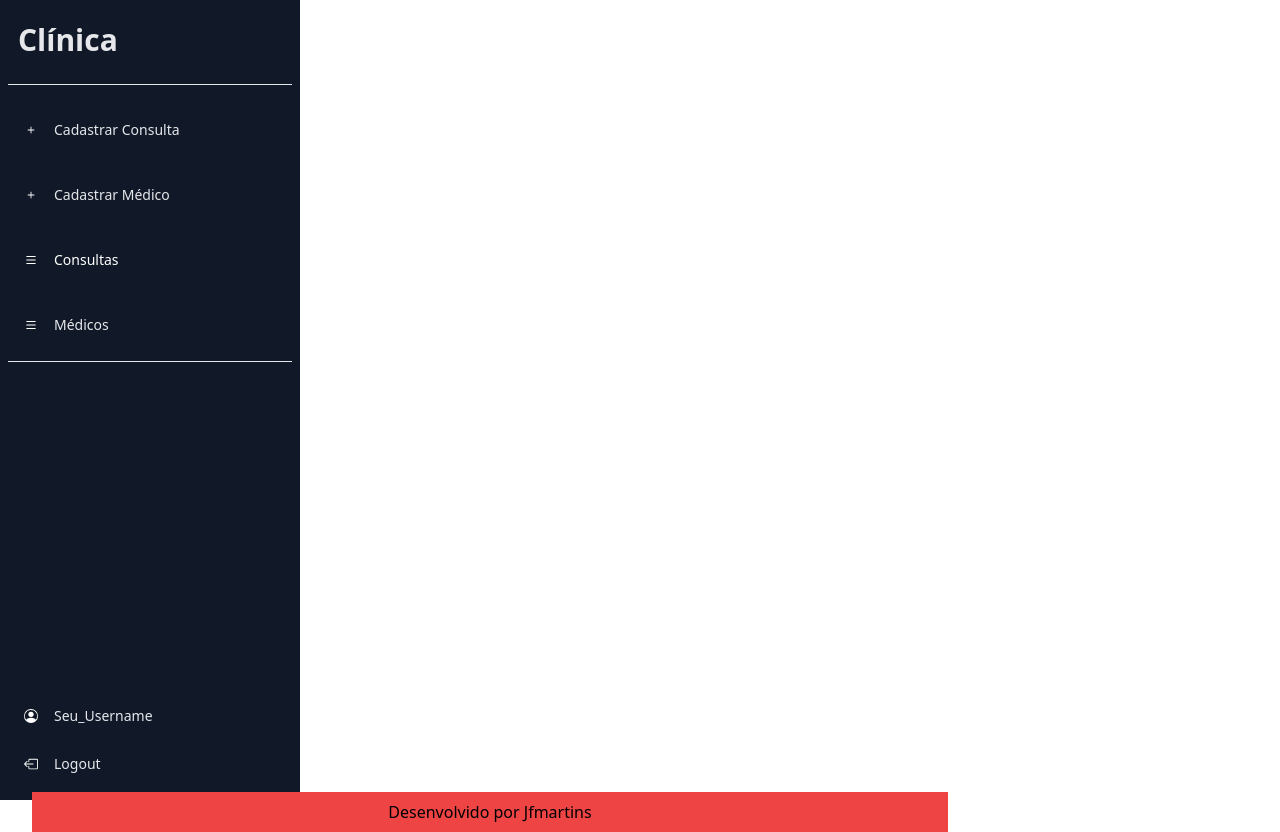
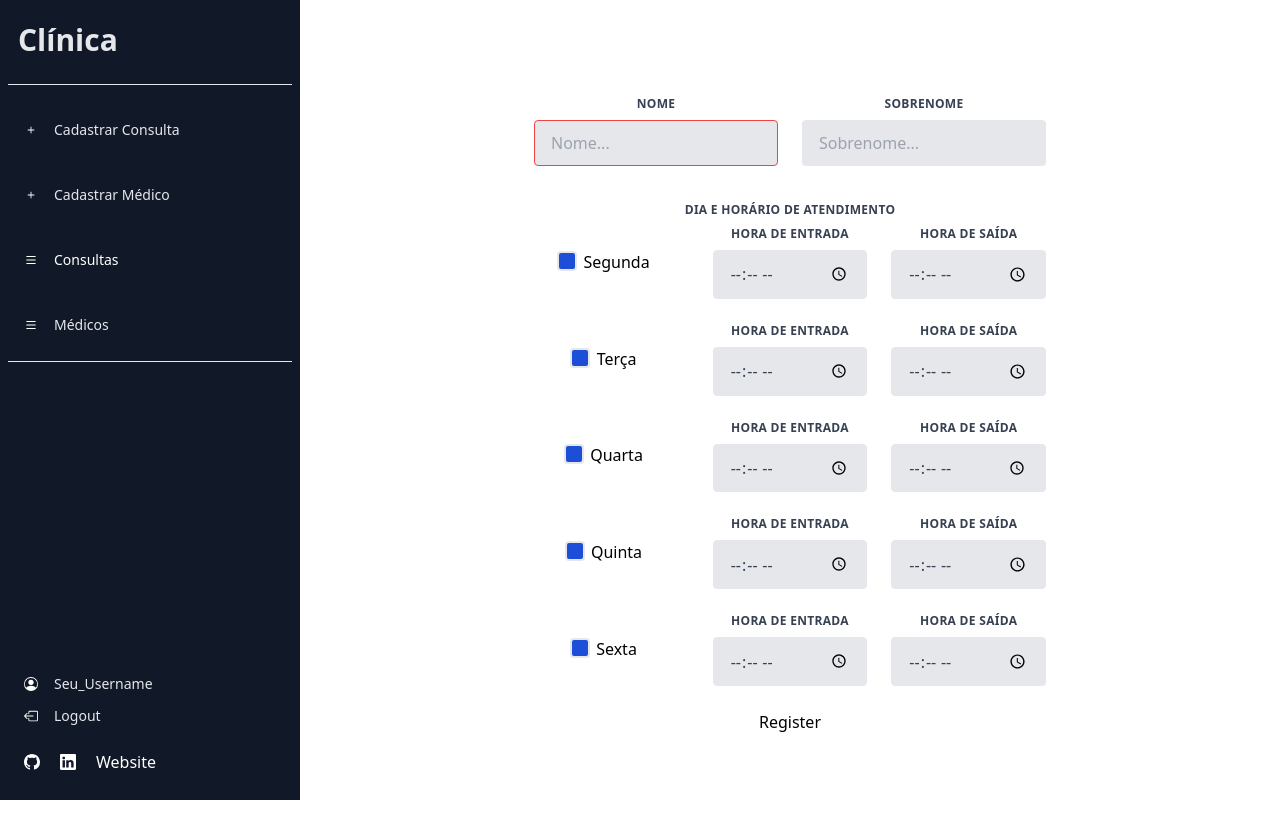
Before and after one commit to jfmartinsvred1/Clinica, a React (Vite) app: page / in a window 1280 px wide. Built offline with nearby package versions, Linux system fonts and the light colour scheme.

Commit message:
register doctor

```diff
--- a/index.html
+++ b/index.html
@@ -6,7 +6,7 @@
     <meta name="viewport" content="width=device-width, initial-scale=1.0" />
     <title>Agendamento De Consultas</title>
   </head>
-  <body class="bg-sky-700 font-[Poppins]">
+  <body class="bg-gradient-to-r from-cyan-400 to-blue-500 h-[100%]">
     <div id="root"></div>
     <script type="module" src="/src/main.tsx"></script>
   </body>
--- a/src/App.tsx
+++ b/src/App.tsx
@@ -3,30 +3,33 @@ import './App.css'
 import SideBar from './components/sidebar'
 import { useState } from 'react'
 import Footer from './components/footer';
+import RegisterDoctor, { Doctor } from './components/registerDoctor';
 
 function App() {
   const [valueLeftSidebar, setValueLeftSideBar] = useState("left-[-300px]");
-  const [valueClassMain, setValueClassMain] = useState("")
   function openSidebar() {
     setValueLeftSideBar("")
-    setValueClassMain("left-[300px] ")
   }
   function closeSideBar() {
     setValueLeftSideBar("left-[-300px]")
-    setValueClassMain("")
   }
+
+  const [doctors, setDoctors] = useState<Doctor[]>(
+    []
+  )
 
   return (
     <>
       <span className='absolute text-white text-4xl top-5 left-4 cursor-pointer' onClick={() => openSidebar()}>
         <FilterLeft className='px-2 bg-gray-900 rounded-md' />
       </span>
+      <div className={`bg-transparent relative top-[64px] md h-[calc(100vh-64px)] lg:left-[300px] lg:w-[calc(100%-300px)] sm:w-[100%] sm:left-[0px]`}>
+        <RegisterDoctor setDoctors={setDoctors} doctors={doctors as Doctor[]} />
+      </div>
       <SideBar valueLeftSideBar={valueLeftSidebar} closeSideBar={closeSideBar} />
-      <div className={`relative top-[64px] h-[calc(100vh-64px)] lg:w-[calc(100%-300px)] ${valueClassMain===""?"w-100%":"w-[calc(100%-300px)]"} w-full ${valueClassMain}`}>
-        <Footer valueClassMain={valueClassMain} />
-      </div>
+    </>
 
-    </>
+
   )
 }
 
--- a/src/components/footer/index.tsx
+++ b/src/components/footer/index.tsx
@@ -1,12 +1,17 @@
+import { Github, Linkedin } from "react-bootstrap-icons";
+
 type FooterProps = {
-    valueClassMain: string;
 };
 
-const Footer = ({ valueClassMain }: FooterProps) => {
+const Footer = ({  }: FooterProps) => {
     return (
-        <div className={`absolute bg-red-500 w-full flex justify-center items-center bottom-0 h-10`}>
-            <h1>
-                Desenvolvido por <a target="_blank" rel="noopener noreferrer" href="https://jfmartins.vercel.app/">Jfmartins</a>
+        <div className={`absolute bg-slate-500 w-full flex flex-col justify-center items-center bottom-0 h-16`}>
+            <div className="flex gap-5">
+                <Github className="hover:scale-125 hover:cursor-pointer" href="https://github.com/jfmartinsvred1" target="_blank"/>
+                <Linkedin className="hover:scale-125 hover:cursor-pointer" href="https://www.linkedin.com/in/jfmartinss21/" target="_blank"/>
+            </div>
+            <h1 className="text-white">
+                <a target="_blank" rel="noopener noreferrer" href="https://jfmartins.vercel.app/">Ir para o meu site</a>
             </h1>
         </div>
     );
--- /dev/null
+++ b/src/components/registerDoctor/index.tsx
@@ -0,0 +1,152 @@
+import { useState } from "react";
+
+export type Doctor = {
+    name: string;
+    lastName: string;
+    openingDaysAndTimes: {
+        day: string;
+        startTime: string;
+        endTime: string;
+    }[];
+};
+type RegisterDoctorProps={
+    setDoctors:(d:Doctor[])=>void,
+    doctors:Doctor[]
+}
+
+const RegisterDoctor = ({setDoctors,doctors}:RegisterDoctorProps) => {
+    const days = ["Segunda", "Terça", "Quarta", "Quinta", "Sexta"];
+    const [newDoctor, setNewDoctor] = useState<Doctor>({
+        name: "",
+        lastName: "",
+        openingDaysAndTimes: days.map(day => ({
+            day,
+            startTime: "",
+            endTime: ""
+        }))
+    });
+
+    const handleTimeChange = (day: string, type: "startTime" | "endTime", value: string) => {
+        setNewDoctor(prevState => ({
+            ...prevState,
+            openingDaysAndTimes: prevState.openingDaysAndTimes.map(item =>
+                item.day === day ? { ...item, [type]: value } : item
+            )
+        }));
+    };
+
+    const handleCheckboxChange = (day: string, isChecked: boolean) => {
+        if (!isChecked) {
+            setNewDoctor(prevState => ({
+                ...prevState,
+                openingDaysAndTimes: prevState.openingDaysAndTimes.filter(item => item.day !== day)
+            }));
+        } else {
+            setNewDoctor(prevState => ({
+                ...prevState,
+                openingDaysAndTimes: [
+                    ...prevState.openingDaysAndTimes,
+                    { day, startTime: "", endTime: "" }
+                ]
+            }));
+        }
+    };
+
+    return (
+        <div className="flex justify-center items-center">
+            <form className="w-full max-w-lg">
+                <div className="flex flex-wrap -mx-3 mb-6">
+                    <div className="w-full md:w-1/2 px-3 mb-6 md:mb-0">
+                        <label className="block uppercase tracking-wide text-gray-700 text-xs font-bold mb-2">
+                            Nome
+                        </label>
+                        <input
+                            className="appearance-none block w-full bg-gray-200 text-gray-700 border border-red-500 rounded py-3 px-4 mb-3 leading-tight focus:outline-none focus:bg-white"
+                            onChange={(e) => setNewDoctor({ ...newDoctor, name: e.target.value })}
+                            value={newDoctor.name}
+                            type="text"
+                            placeholder="Nome..."
+                        />
+                    </div>
+                    <div className="w-full md:w-1/2 px-3">
+                        <label className="block uppercase tracking-wide text-gray-700 text-xs font-bold mb-2">
+                            Sobrenome
+                        </label>
+                        <input
+                            className="appearance-none block w-full bg-gray-200 text-gray-700 border border-gray-200 rounded py-3 px-4 leading-tight focus:outline-none focus:bg-white"
+                            onChange={(e) => setNewDoctor({ ...newDoctor, lastName: e.target.value })}
+                            value={newDoctor.lastName}
+                            type="text"
+                            placeholder="Sobrenome..."
+                        />
+                    </div>
+                </div>
+                <label className="block uppercase tracking-wide text-gray-700 text-xs font-bold mb-2">
+                            Dia e horário de atendimento
+                </label>
+                {days.map((d, index) => {
+                    const dayData = newDoctor.openingDaysAndTimes.find(item => item.day === d);
+
+                    return (
+                        <div key={index} className="flex flex-wrap -mx-3 mb-6 items-center">
+                            <div className="fw-full md:w-1/3 px-3 mb-6 md:mb-0">
+                                <div className="mb-[0.125rem] me-4 inline-block min-h-[1.5rem] ps-[1.5rem]">
+                                    <input
+                                        className="relative float-left -ms-[1.5rem] me-1 mt-0.5 h-5 w-5 appearance-none rounded border-2 border-solid border-secondary-500 checked:bg-blue-700 hover:cursor-pointer"
+                                        type="checkbox"
+                                        name={d}
+                                        onChange={(e) => handleCheckboxChange(d, e.target.checked)}
+                                        checked={!!dayData}
+                                    />
+                                    <label className="mt-px inline-block ps-[0.15rem] hover:cursor-pointer">
+                                        {d}
+                                    </label>
+                                </div>
+                            </div>
+                            {dayData && (
+                                <>
+                                    <div className="w-full md:w-1/3 px-3 mb-6 md:mb-0">
+                                        <label className="block uppercase tracking-wide text-gray-700 text-xs font-bold mb-2">
+                                            Hora de entrada
+                                        </label>
+                                        <input
+                                            type="time"
+                                            name={"time" + d}
+                                            className="appearance-none block w-full bg-gray-200 text-gray-700 border border-gray-200 rounded py-3 px-4 leading-tight focus:outline-none focus:bg-white focus:border-gray-500"
+                                            value={dayData.startTime}
+                                            onChange={(e) => handleTimeChange(d, "startTime", e.target.value)}
+                                        />
+                                    </div>
+                                    <div className="w-full md:w-1/3 px-3 mb-6 md:mb-0">
+                                        <label className="block uppercase tracking-wide text-gray-700 text-xs font-bold mb-2">
+                                            Hora de saída
+                                        </label>
+                                        <input
+                                            type="time"
+                                            name={"time" + d}
+                                            className="appearance-none block w-full bg-gray-200 text-gray-700 border border-gray-200 rounded py-3 px-4 leading-tight focus:outline-none focus:bg-white focus:border-gray-500"
+                                            value={dayData.endTime}
+                                            onChange={(e) => handleTimeChange(d, "endTime", e.target.value)}
+                                        />
+                                    </div>
+                                </>
+                            )}
+                        </div>
+                    );
+                })}
+
+                <button
+                    className="btn"
+                    onClick={(e) => {
+                        e.preventDefault();
+                        setDoctors([...doctors,newDoctor])
+                    }}
+                >
+                    Register
+                </button>
+            </form>
+        </div>
+    );
+};
+
+export default RegisterDoctor;
--- a/src/components/sidebar/index.tsx
+++ b/src/components/sidebar/index.tsx
@@ -1,18 +1,18 @@
-import { BoxArrowLeft, List, PersonCircle, Plus, X } from 'react-bootstrap-icons'
+import { BoxArrowLeft, Github, Linkedin, List, PersonCircle, Plus, X } from 'react-bootstrap-icons'
 import './sidebar.css'
-type SideBarProps={
-    valueLeftSideBar:string,
-    closeSideBar:()=>void
+type SideBarProps = {
+  valueLeftSideBar: string,
+  closeSideBar: () => void
 }
-const SideBar = ({valueLeftSideBar,closeSideBar}:SideBarProps) => {
+const SideBar = ({ valueLeftSideBar, closeSideBar }: SideBarProps) => {
   return (
-        <div className={'sidebar fixed top-0 bottom-0 lg:left-0 p-2  w-[300px] overflow-y-auto text-center bg-gray-900 '+valueLeftSideBar}>
+    <div className={'sidebar fixed top-0 bottom-0 lg:left-0 p-2  w-[300px] overflow-y-auto text-center bg-gray-900 ' + valueLeftSideBar}>
       <div className='text-gray-200 text-xl'>
         <div className='p-2.5 mt-1 flex items-center'>
           <h1 className="font-bold text-3xl">Clínica</h1>
-              <X width="32px" className='cursor-pointer ml-28 lg:hidden ' onClick={()=>closeSideBar()}/>
+          <X width="32px" className='cursor-pointer ml-28 lg:hidden ' onClick={() => closeSideBar()} />
         </div>
-            <hr className='my-4 text-gray-600'/>
+        <hr className='my-4 text-gray-600' />
       </div>
       <div className='p-2.5 mt-6 flex items-center rounded-md px-4 duration-300 cursor-pointer hover:bg-sky-700 text-white '>
         <Plus className='text-sm' />
@@ -31,14 +31,21 @@ const SideBar = ({valueLeftSideBar,closeSideBar}:SideBarProps) => {
         <List className='text-sm' />
         <span className='text-[14px] ml-4 text-gray-200'>Médicos</span>
       </div>
-          <hr className='my-4 text-gray-600'/>
-          <div className='group absolute bottom-16 p-2.5 flex items-center rounded-md px-4 duration-300 text-white cursor-pointer'>
+      <hr className='my-4 text-gray-600' />
+      <div className='group absolute bottom-24 p-2.5 flex items-center rounded-md px-4 duration-300 text-white cursor-pointer'>
         <PersonCircle className='text-sm group-hover:text-sky-400' />
         <span className='text-[14px] ml-4 text-gray-200 group-hover:text-sky-400'>Seu_Username</span>
       </div>
-          <div className='group absolute bottom-4 p-2.5 flex items-center rounded-md px-4 duration-300 text-white cursor-pointer'>
-            <BoxArrowLeft className='text-sm  group-hover:text-red-600'/>
+      <div className='group absolute bottom-16 p-2.5 flex items-center rounded-md px-4 duration-300 text-white cursor-pointer'>
+        <BoxArrowLeft className='text-sm  group-hover:text-red-600' />
         <span className='text-[14px] ml-4 text-gray-200 group-hover:text-red-600'>Logout</span>
+      </div>
+      <div className='group absolute gap-5 bottom-4 p-2.5 flex items-center justify-center rounded-md px-4 duration-300 text-white cursor-pointer'>
+        <a href="https://github.com/jfmartinsvred1" target="_blank" ><Github className="hover:scale-125 hover:cursor-pointer hover:text-sky-400" /></a>
+        <a href="https://www.linkedin.com/in/jfmartinss21/" target="_blank" ><Linkedin className="hover:scale-125 hover:cursor-pointer hover:text-sky-400" /></a>
+        <h1 className="text-white hover:scale-110 hover:text-sky-400">
+          <a target="_blank" rel="noopener noreferrer" href="https://jfmartins.vercel.app/">Website</a>
+        </h1>
       </div>
     </div>
   )
```
Also changed, not shown: src/components/registerAppointment/index.tsx (added, +10 -0 lines). Lines whose indentation alone changed are shown as unchanged.
